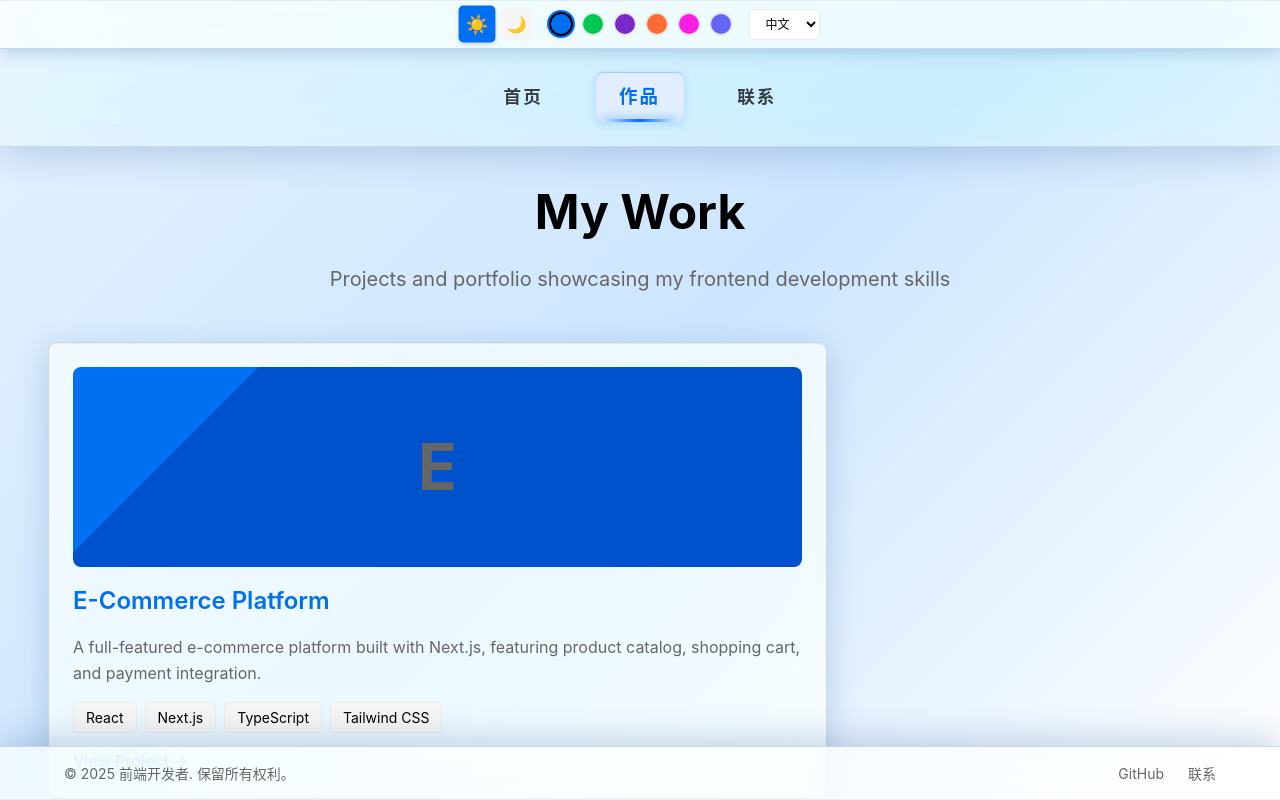
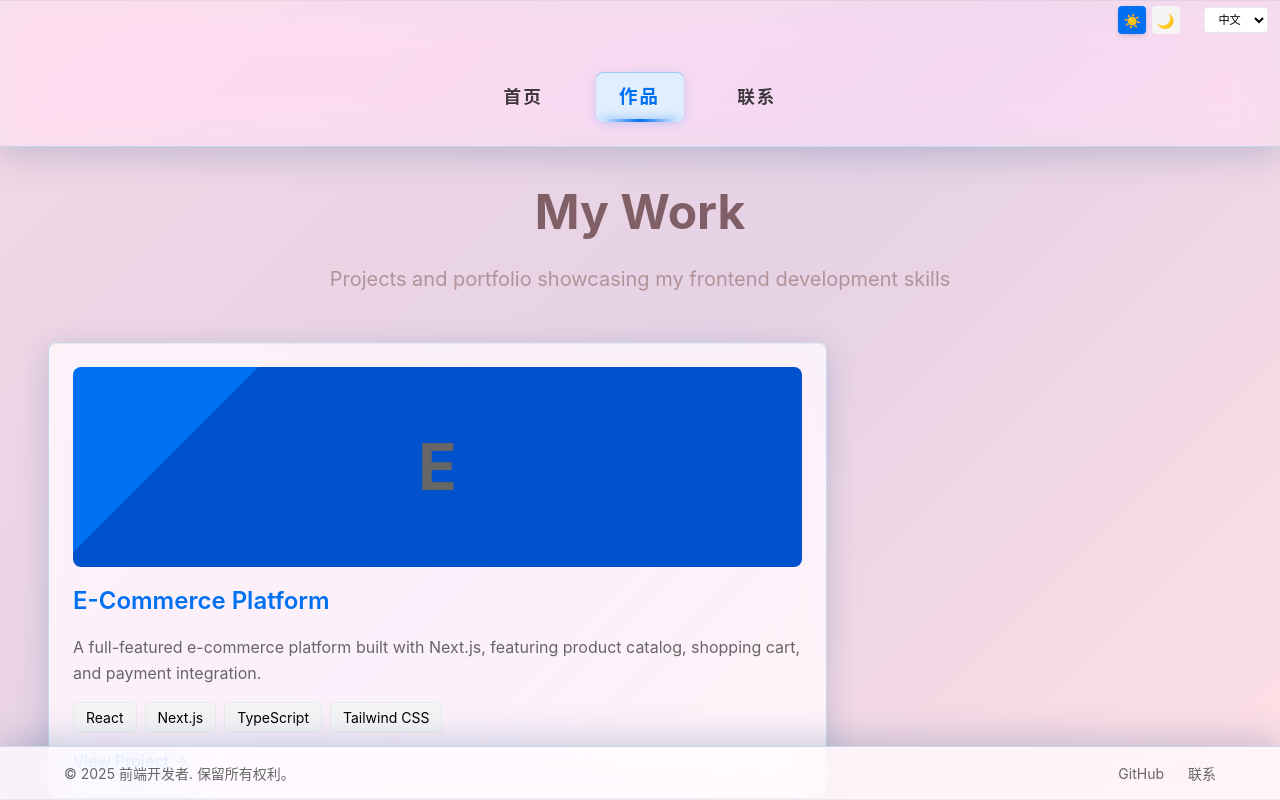
Before and after one commit to BarbaraZhu22/personal-website, a Next.js app: page /work in a window 1280 px wide. Shown: the top 800 px of the page. Built offline with nearby package versions, Linux system fonts and the light colour scheme.

Commit message:
PW: add less loader

```diff
--- a/app/layout.tsx
+++ b/app/layout.tsx
@@ -1,6 +1,5 @@
 import "../styles/globals.css";
-import { Header } from "@/layouts";
-import Footer from "@/layouts/Footer";
+import { Header, Footer, MainBackground } from "@/layouts";
 import ThemeProvider from "@/components/ThemeProvider";
 import ParticleBackground from "@/components/ParticleBackground";
 
@@ -14,7 +13,10 @@ export default function RootLayout({
       <body>
         <ThemeProvider>
           <Header />
-          <main className="main-content">{children}</main>
+          <main className="main-content">
+            <MainBackground />
+            {children}
+          </main>
           {/* Background particles with autoRotate */}
           <Footer />
         </ThemeProvider>
--- a/layouts/Header/TopBar/TopBar.module.css
+++ b/layouts/Header/TopBar/TopBar.module.css
@@ -1,28 +1,20 @@
 .topBar {
   position: fixed;
   top: 0;
-  left: 0;
   right: 0;
+  width: fit-content;
   z-index: var(--z-index-topbar);
-  background: color-mix(in srgb, var(--color-background) 70%, transparent);
-  backdrop-filter: blur(20px) saturate(180%);
-  -webkit-backdrop-filter: blur(20px) saturate(180%);
-  border-bottom: 1px solid color-mix(in srgb, var(--color-primary) 15%, var(--color-border));
-  padding: clamp(0.375rem, 1vw + 0.125rem, 0.5rem) 0;
-  box-shadow:
-    0 4px 16px 0 color-mix(in srgb, var(--color-primary) 10%, rgba(0, 0, 0, 0.1)),
-    inset 0 1px 0 0 color-mix(in srgb, var(--color-foreground) 5%, transparent);
-  /* Smooth show/hide transition */
-  composes: transition-transform from global;
-  transform: translateY(0);
-  transition: background 0.3s ease, border-color 0.3s ease, box-shadow 0.3s ease;
+  padding: clamp(0.3rem, 0.75vw + 0.2rem, 0.4rem) 0;
+  padding-left: clamp(1.5rem, 4vw, 2rem);
+  transition: padding 0.3s ease;
 }
 
 .dark .topBar {
   background: color-mix(in srgb, var(--color-background) 60%, transparent);
-  border-bottom: 1px solid color-mix(in srgb, var(--color-primary) 20%, var(--color-border));
-  box-shadow:
-    0 4px 16px 0 color-mix(in srgb, var(--color-primary) 15%, rgba(0, 0, 0, 0.3)),
+  border-bottom: 1px solid
+    color-mix(in srgb, var(--color-primary) 20%, var(--color-border));
+  box-shadow: 0 4px 16px 0
+      color-mix(in srgb, var(--color-primary) 15%, rgba(0, 0, 0, 0.3)),
     inset 0 1px 0 0 color-mix(in srgb, var(--color-foreground) 10%, transparent);
 }
 
@@ -37,22 +29,22 @@
 .container {
   display: flex;
   align-items: center;
-  justify-content: center;
-  gap: clamp(0.75rem, 2vw, 1rem);
+  justify-content: right;
+  gap: clamp(0.5rem, 1.5vw, 0.75rem);
   width: 100%;
   max-width: 100%;
-  padding: 0 clamp(0.75rem, 2vw, 1rem);
+  padding: 0 clamp(0.5rem, 1.5vw, 0.75rem);
 }
 
 .modeToggle {
   display: flex;
   align-items: center;
-  gap: clamp(0.25rem, 0.8vw, 0.5rem);
+  gap: clamp(0.125rem, 0.5vw, 0.35rem);
 }
 
 .modeButton {
-  width: clamp(1.5rem, 3.5vw, 2rem);
-  height: clamp(1.5rem, 3.5vw, 2rem);
+  width: clamp(1.25rem, 3vw, 1.75rem);
+  height: clamp(1.25rem, 3vw, 1.75rem);
   border-radius: 0.25rem;
   border: 2px solid transparent;
   background-color: var(--color-muted);
@@ -60,7 +52,7 @@
   display: flex;
   align-items: center;
   justify-content: center;
-  font-size: clamp(0.875rem, 2vw, 1rem);
+  font-size: clamp(0.75rem, 1.5vw, 0.875rem);
   padding: 0;
   flex-shrink: 0;
   /* Using common transitions */
@@ -70,25 +62,37 @@
 .modeButton:hover {
   background-color: var(--color-border);
   border-color: var(--color-primary);
-  transform: scale(1.1);
 }
 
 .modeButton.active {
   background-color: var(--color-primary);
   border-color: var(--color-primary);
-  transform: scale(1.15);
   box-shadow: 0 2px 4px rgba(0, 0, 0, 0.15);
 }
 
 .colorPicker {
   display: flex;
   align-items: center;
-  gap: clamp(0.25rem, 1vw, 0.5rem);
+  gap: clamp(0.125rem, 0.75vw, 0.35rem);
+  transition: all 0.3s ease;
+}
+
+.colorPicker.show {
+  opacity: 1;
+  max-width: 500px;
+  margin-right: 0;
+}
+
+.colorPicker.hide {
+  opacity: 0;
+  max-width: 0;
+  margin-right: 0;
+  overflow: hidden;
 }
 
 .colorButton {
-  width: clamp(1.25rem, 3vw, 1.5rem);
-  height: clamp(1.25rem, 3vw, 1.5rem);
+  width: clamp(1rem, 2.5vw, 1.25rem);
+  height: clamp(1rem, 2.5vw, 1.25rem);
   border-radius: 50%;
   border: 2px solid var(--color-border);
   cursor: pointer;
@@ -109,14 +113,15 @@
 }
 
 .languageSelect {
-  padding: clamp(0.25rem, 0.8vw + 0.1rem, 0.375rem) clamp(0.5rem, 1.5vw + 0.25rem, 0.75rem);
+  padding: clamp(0.15rem, 0.6vw + 0.05rem, 0.25rem)
+    clamp(0.35rem, 1.2vw + 0.15rem, 0.6rem);
   border: 1px solid var(--color-border);
   border-radius: 0.25rem;
   background-color: var(--color-background);
   color: var(--color-foreground);
-  font-size: clamp(0.625rem, 1.2vw + 0.3rem, 0.75rem);
+  font-size: clamp(0.6rem, 1vw + 0.2rem, 0.7rem);
   cursor: pointer;
-  min-width: clamp(2.5rem, 8vw, 3.5rem);
+  min-width: clamp(2.25rem, 7vw, 3rem);
   /* Using common transitions */
   composes: hover-border focus-ring from global;
 }
--- a/layouts/Header/TopBar/index.tsx
+++ b/layouts/Header/TopBar/index.tsx
@@ -17,7 +17,7 @@ const languageNames: Record<Language, string> = {
 export default function TopBar() {
   const { mode, colorScheme, setMode, setColorScheme } = useTheme();
   const { language, setLanguage } = useLanguageStore();
-  const [isVisible, setIsVisible] = useState(true);
+  const [isExpanded, setIsExpanded] = useState(false);
 
   const modes: ("light" | "dark")[] = ["light", "dark"];
   const modeIcons = {
@@ -25,54 +25,13 @@ export default function TopBar() {
     dark: "🌙",
   };
 
-  useEffect(() => {
-    // Show on mount
-    setIsVisible(true);
-
-    // Handle scroll - hide on scroll down, show on scroll up
-    let lastScrollY = window.scrollY;
-    const handleScroll = () => {
-      const currentScrollY = window.scrollY;
-
-      if (currentScrollY < 50) {
-        // Near top, always show
-        setIsVisible(true);
-      } else if (currentScrollY > lastScrollY && currentScrollY > 100) {
-        // Scrolling down
-        setIsVisible(false);
-      } else if (currentScrollY < lastScrollY) {
-        // Scrolling up
-        setIsVisible(true);
-      }
-
-      lastScrollY = currentScrollY;
-    };
-
-    window.addEventListener("scroll", handleScroll, { passive: true });
-
-    return () => {
-      window.removeEventListener("scroll", handleScroll);
-    };
-  }, []);
-
-  const handleMouseEnter = () => {
-    setIsVisible(true);
-  };
-
-  const handleMouseLeave = () => {
-    // Only hide if scrolled down past 100px
-    if (window.scrollY > 100) {
-      setIsVisible(false);
-    }
-  };
-
   return (
     <div
-      className={`${styles.topBar} ${
-        isVisible ? styles.visible : styles.hidden
+      className={`${styles.topBar}  ${
+        isExpanded ? styles.expanded : styles.collapsed
       }`}
-      onMouseEnter={handleMouseEnter}
-      onMouseLeave={handleMouseLeave}
+      onMouseEnter={() => setIsExpanded(true)}
+      onMouseLeave={() => setIsExpanded(false)}
     >
       <div className={styles.container}>
         {/* Theme Mode Toggle */}
@@ -92,8 +51,12 @@ export default function TopBar() {
           ))}
         </div>
 
-        {/* Color Picker */}
-        <div className={styles.colorPicker}>
+        {/* Color Picker - Hidden when collapsed */}
+        <div
+          className={`${styles.colorPicker} ${
+            isExpanded ? styles.show : styles.hide
+          }`}
+        >
           {Object.entries(colorSchemes).map(([key, scheme]) => {
             const isActive = key === colorScheme;
             return (
--- /dev/null
+++ b/layouts/MainBackground/MainBackground.module.css
@@ -0,0 +1,8 @@
+.mainBg {
+  position: absolute;
+  top: 0;
+  left: 0;
+  width: 100%;
+  height: 100%;
+  background: rgba(255, 192, 203, 0.5);
+}
--- /dev/null
+++ b/layouts/MainBackground/index.tsx
@@ -0,0 +1,6 @@
+"use client";
+import styles from "./MainBackground.module.css";
+
+export default function MainBackground() {
+  return <div className={styles.mainBg}></div>;
+}
--- a/layouts/index.ts
+++ b/layouts/index.ts
@@ -1,2 +1,3 @@
 export { default as Header } from './Header'
 export { default as Footer } from './Footer'
+export { default as MainBackground } from './MainBackground'
--- a/package.json
+++ b/package.json
@@ -21,8 +21,11 @@
     "@types/react-dom": "^18.2.18",
     "@types/three": "^0.181.0",
     "autoprefixer": "^10.4.16",
+    "css-loader": "^7.1.2",
     "eslint": "^8.55.0",
     "eslint-config-next": "^14.0.0",
+    "less": "^4.4.2",
+    "less-loader": "^12.3.0",
     "postcss": "^8.4.32",
     "tailwindcss": "^3.3.6",
     "typescript": "^5.3.3"
--- a/styles/globals.css
+++ b/styles/globals.css
@@ -90,6 +90,7 @@ body {
 
 /* Main content area with padding for fixed header and footer */
 .main-content {
+  position: relative;
   min-height: 100vh;
   padding-top: clamp(
     5rem,
```
Also changed, not shown: next.config.js (+58 -0 lines), types/less.d.ts (added, +9 -0 lines), 1 other file (tests, documents, lock files or other folders).
